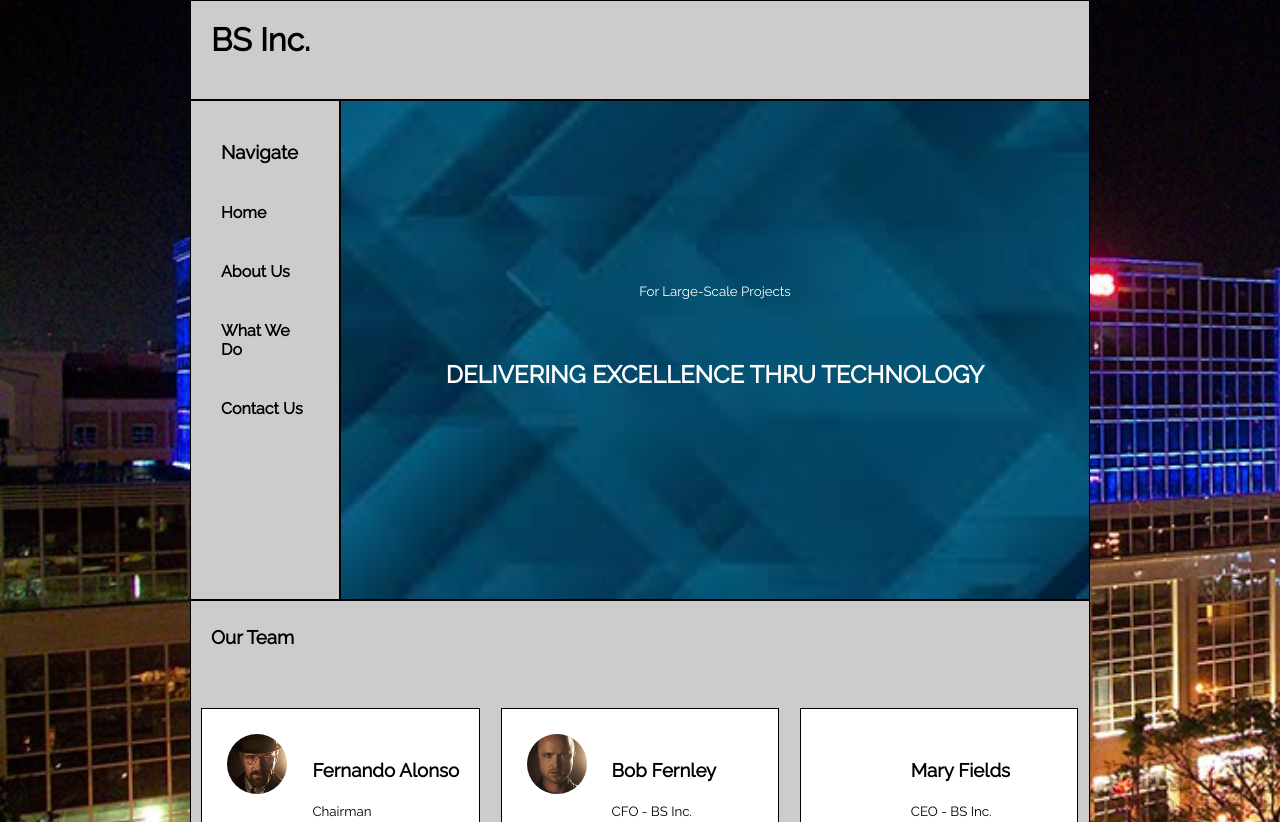
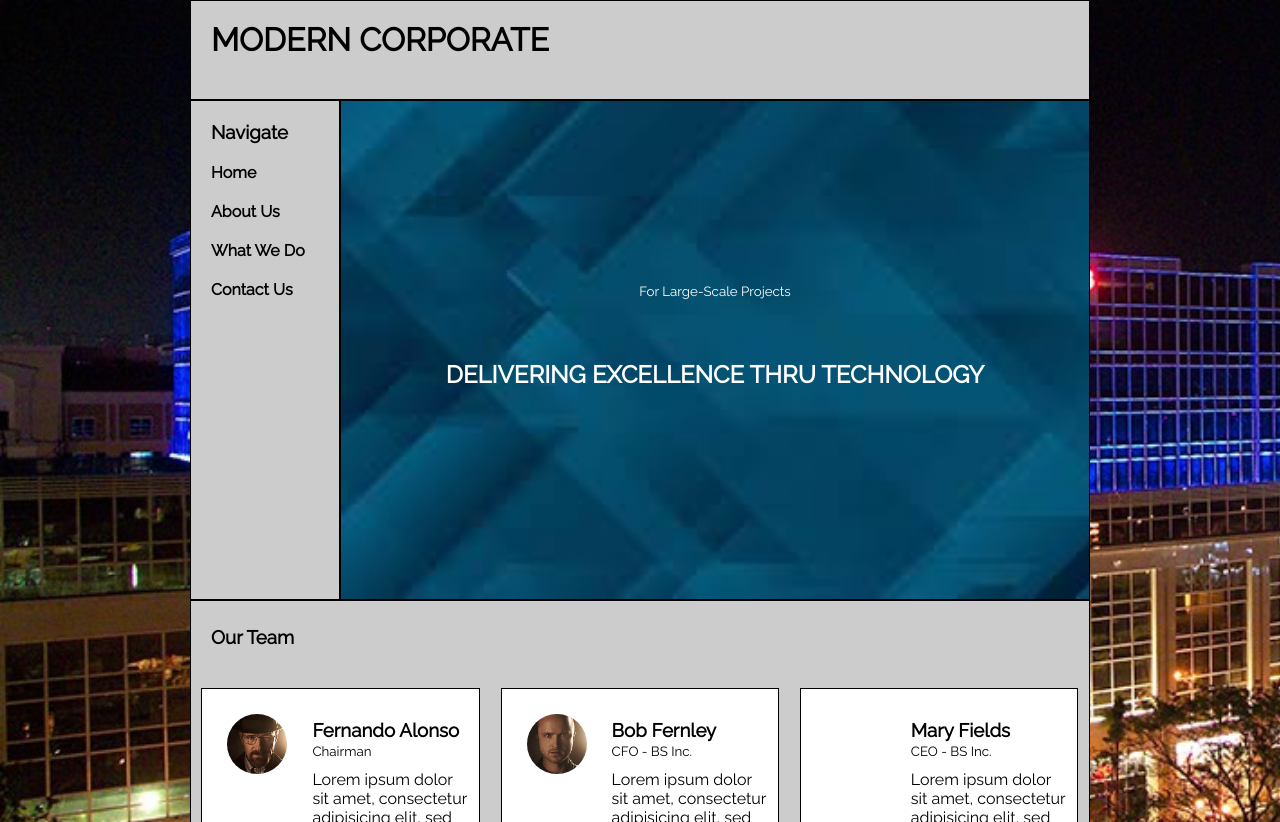
Before and after one commit to jaordeniza/moderncorporate, a plain HTML site: page index.html in a window 1280 px wide. Shown: the top 822 px of the page. Drawn offline with Linux system fonts and the light colour scheme.

Commit message:
include Modern Corporate Activity

```diff
--- a/assets/css/floats-style.css
+++ b/assets/css/floats-style.css
@@ -102,14 +102,6 @@ p {
 	margin-bottom: 20px;
 }
 
-h3 {
-	padding: 20px 10px;
-}
-
-h4 {
-	padding: 20px 10px;
-}
-
 h5 {
 	color: white;
 	text-align: center;
@@ -201,5 +193,5 @@ h5 {
 
 .comment {
 	margin: 10px;
-	overflow:hidden;
+	overflow: hidden;
 }
--- a/index.html
+++ b/index.html
@@ -7,13 +7,23 @@
 </head>
 <body>
 	<div class="page">
-		<div class="menu"><h1>BS Inc.</h1></div>
+		<div class="menu"><h1>MODERN CORPORATE</h1></div>
 		<div class="sidebar">
-			<h3>Navigate</h3>
-			<h4>Home</h4>
-			<h4>About Us</h4>
-			<h4>What We Do</h4>
-			<h4>Contact Us</h4>
+			<div>
+				<h3>Navigate</h3>
+			</div>
+			<p>
+				<h4>Home</h4>
+			</p>
+			<p>
+				<h4>About Us</h4>
+			</p>
+			<p>
+				<h4>What We Do</h4>
+			</p>
+			<p>
+				<h4>Contact Us</h4>
+			</p>
 		</div>
 		<div class="content">
 				<small>For Large-Scale Projects</small>
```
